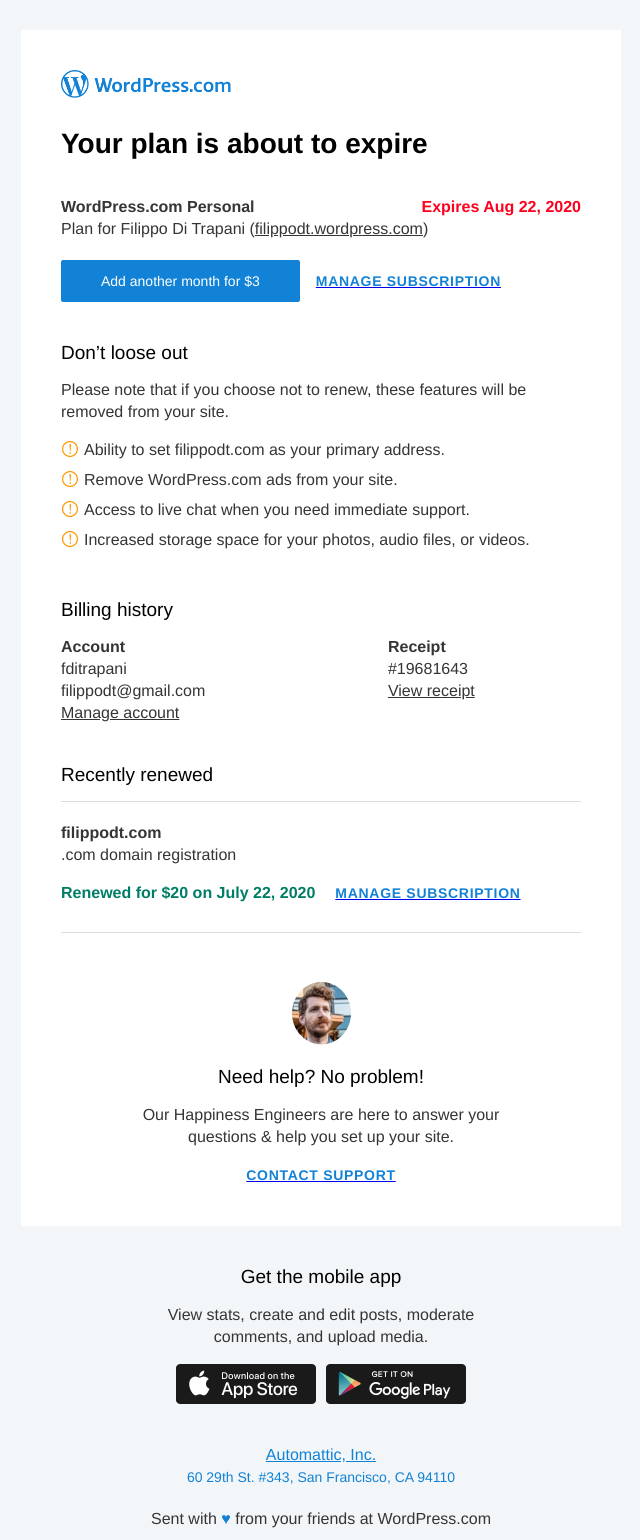
After one commit to fditrapani/email-templates, a PHP site: page /expiring.php in a window 1280 px wide. The commit adds this page. Shown: the whole page, without its empty margins (319-959 px from the left). Run offline with PHP 8.4, Linux system fonts and the light colour scheme.

Commit message:
Add expring screen

```diff
--- a/colors.php
+++ b/colors.php
@@ -4,6 +4,7 @@
  	'white' => "#FFFFFF",
  	'background' => "#F3F6F8",
  	'text' => '#353535',
+ 	'success' => '#007E65',
  	'error' => '#FF001F',
  	'link' => '#1282D6',
  	'border' => '#DCDCDE'
--- a/components.php
+++ b/components.php
@@ -7,7 +7,7 @@ function renderVerticalSpacer( $size = "20px" ) {
 		<!-- VerticalSpacer start -->
 			<table width="100%" cellpadding="0" cellspacing="0">
 				<tr>
-					<td style="padding: 0" height="$size">&nbsp;</td>
+					<td style="padding: 0;" height="$size">&nbsp;</td>
 				</tr>
 			</table>
 		<!-- VerticalSpacer end -->
@@ -164,7 +164,6 @@ function renderUnorderedList( $list, $icon ) {
 }
 
 function renderItem( $itemTitle, $itemStatus, $itenStatusMessage, $itemDescription) {
-	$color = include("colors.php");
 	$title = renderBoldText( $itemTitle );
 	$status = renderBoldText( $itenStatusMessage, $itemStatus );
 	$description = renderRegularText( $itemDescription );
@@ -190,6 +189,27 @@ function renderItem( $itemTitle, $itemStatus, $itenStatusMessage, $itemDescripti
 	EOD;
 
 	return $item;
+}
+
+function renderItemVariant( $itemTitle, $itemDescription, $itemStatus, $statusColor ) {
+	$title = renderBoldText( $itemTitle );
+	$verticalSpacer = renderVerticalSpacer("0px");
+	$horizontalRule = renderHorizontalRule();
+	$description = renderRegularText( $itemDescription );
+	$status = renderBoldText( $itemStatus, $statusColor );
+	$manageSubscriptionButton = renderTextButton("Manage Subscription");
+
+	$itemVariant = <<<EOD
+		$horizontalRule
+		<p style="margin-top: 20px;">
+			$title <br/>
+			$description
+		</p>
+
+		<span style="margin-right:16px;">$status</span> $manageSubscriptionButton
+	EOD;
+
+	return $itemVariant;
 }
 
 function renderPrimaryButton( $buttonCta ) {
--- /dev/null
+++ b/expiring.php
@@ -0,0 +1,102 @@
+<html xmlns:v="urn:schemas-microsoft-com:vml">
+<?php include("components.php") ?>
+<?php include("styles.php") ?>
+<?php include("colors.php"); ?>
+
+<head>
+	<title>WordPress.com</title>
+	<meta http-equiv="Content-Type" content="text/html; charset=utf-8">
+	<meta http-equiv="Content-Language" content="en-us">
+	<meta name="viewport" content="width=device-width, initial-scale=1">
+	<meta name="format-detection" content="date=no">
+	<meta name="format-detection" content="telephone=no">
+	<meta name="format-detection" content="address=no">
+
+
+</head>
+<body bgcolor="<?php echo $color['background']; ?>" style="direction: ltr; background-color: <?php echo $color['background']; ?>; margin: 0; padding: 0;">
+	<style type="text/css">
+		<?php echo renderStyles() ?>
+	</style>
+
+	<?php
+		$product = renderItem(
+			"WordPress.com Personal",
+			$color["error"],
+			"Expires Aug 22, 2020",
+			"Plan for Filippo Di Trapani (<a href='#' class='text-link' style='color:" . $color["text"] . "'>" . renderRegularText("filippodt.wordpress.com") . "</a>)",
+		);
+		$button_cta = renderRegularText("Add another month for $3", $color["white"], "14px");
+		$button = renderPrimaryButton( $button_cta );
+		$manageSubscriptionButton = renderTextButton( "Manage subscription" );
+		$verticalSpacer = renderVerticalSpacer( "40px" );
+		$halfVerticalSpacer = renderVerticalSpacer( "20px" );
+		$featureTitle = renderSecondaryTitle( "Don’t loose out" );
+		$featureParagraph = "<p style='margin-top: 0'>" . renderRegularText("Please note that if you choose not to renew, these features will be removed from your site.") . "</p>";
+		$featureList = renderUnorderedList( array(
+				1 => renderRegularText("Ability to set filippodt.com as your primary address."),
+				2 => renderRegularText("Remove WordPress.com ads from your site."),
+				3 => renderRegularText("Access to live chat when you need immediate support."),
+				4 => renderRegularText("Increased storage space for your photos, audio files, or videos."),
+		), "warning");
+
+		$billingHistoryTitle = renderSecondaryTitle( "Billing history" );
+
+		$billingHistoryAccount =
+			renderBoldText( "Account" ) . "<br>" .
+			renderRegularText( "fditrapani" ) . "<br>" .
+			"<a href='#' class='text-link' style='color:" . $color["text"] . "; text-decoration: none'>" . renderRegularText("filippodt@gmail.com") . "</a>" . "<br>" .
+			" <a href='#' class='text-link' style='color:" . $color["text"] . "'>" . renderRegularText( "Manage account" ) . "</a>";
+
+		$billingHistoryReceipt = renderBoldText("Receipt") . "<br>" .
+			renderRegularText( "#19681643" ). "<br>" .
+			" <a href='#' class='text-link' style='color:" . $color["text"] . "'>" . renderRegularText( "View receipt" ) . "</a>";
+
+
+		$billingContent = renderTwoColumn( $billingHistoryAccount, $billingHistoryReceipt);
+
+		$recentPurchaseTitle = renderSecondaryTitle("Recently renewed");
+		$horizontalRule = renderHorizontalRule();
+		$recentPurchaseDetails = renderItemVariant(
+			"filippodt.com",
+			".com domain registration",
+			"Renewed for $20 on July 22, 2020",
+			$color['success'] );
+
+		$supportContent = renderSupport();
+
+		$content = <<<EOD
+			$product
+			<table cellpadding="0" cellspacing="0">
+				<tr>
+					<td style="padding-right: 16px;">
+						$button
+					</td>
+					<td>
+						$manageSubscriptionButton
+					</td>
+				</tr>
+			</table>
+			$verticalSpacer
+
+			$featureTitle
+			$featureParagraph
+			$featureList
+			$verticalSpacer
+
+			$billingHistoryTitle
+			$billingContent
+			$halfVerticalSpacer
+
+			$recentPurchaseTitle
+			$recentPurchaseDetails
+			$halfVerticalSpacer
+
+			$supportContent
+			$halfVerticalSpacer
+		EOD;
+
+		echo renderEmailTemplate( "Your plan is about to expire", $content );
+	?>
+</body>
+</html>
--- a/index.php
+++ b/index.php
@@ -21,7 +21,8 @@
 
 	<?php
 		$listOfPages = renderUnorderedList( array(
-				2 => '<a href="expired.php" class="text-link">' . renderRegularText("Expired") . '</a>'
+				1 => '<a href="expired.php" class="text-link">' . renderRegularText("Expired") . '</a>',
+				2 => '<a href="expiring.php" class="text-link">' . renderRegularText("Expiring") . '</a>'
 		), "checkmark");
 
 		echo renderEmailTemplate( "Email templates", $listOfPages );
```
